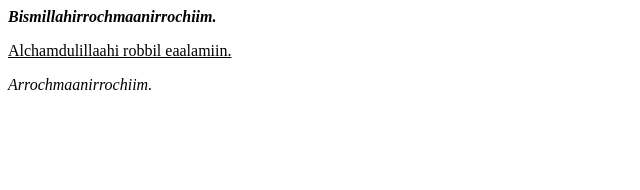
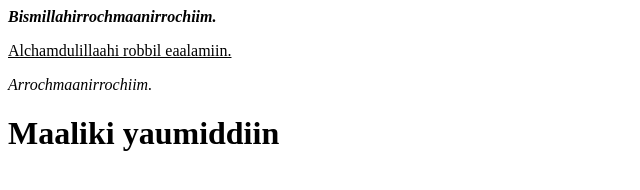
Before and after one commit to muchsahalmansur/muchsahalmansur.github.io, a plain HTML site: page index.html in a window 1280 px wide. Shown: the whole page, without its empty margins (0-640 px from the left). Drawn offline with Linux system fonts and the light colour scheme.

Commit message:
Update index.html

```diff
--- a/index.html
+++ b/index.html
@@ -16,6 +16,12 @@
             <i>
             Arrochmaanirrochiim.
             </i>
+                <p>
+                    <h1>
+                    Maaliki yaumiddiin
+        </h1>
+        </p>
+
         </p>
     </body>
 </html>
```
